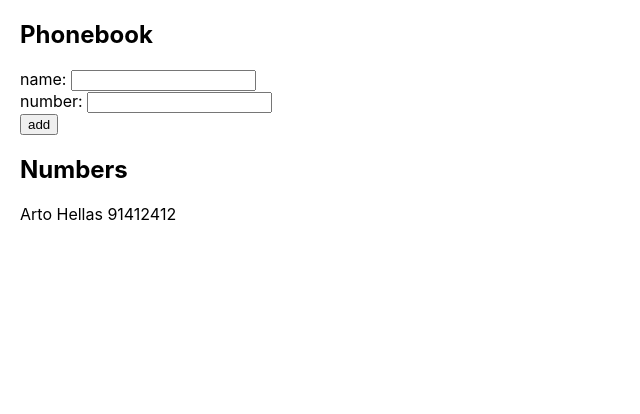
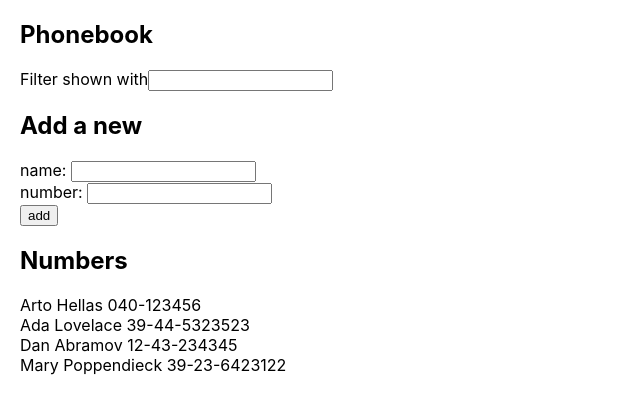
Before and after one commit to frmjar/bootcamp-fullstackopen, a React (Create React App) app in the folder part2/phonebook/: page / in a window 1280 px wide. Shown: the top 414 px of the page, without its empty margins (0-640 px from the left). Built offline with nearby package versions, Linux system fonts and the light colour scheme.

Commit message:
Ejercicio 2.9 Se crea un filtro Ejercicio 2.10 Se extrae el código en compronentes

```diff
--- a/part2/phonebook/src/App.js
+++ b/part2/phonebook/src/App.js
@@ -1,54 +1,32 @@
 import React, {useState} from 'react';
+import {PersonForm} from './components/PersonForm.js';
+import {Persons} from './components/Persons.js';
+import {Filter} from './components/Filter.js';
 import './App.css';
 
 const App = () => {
+
   const [persons, setPersons] = useState([
-    {name: 'Arto Hellas', number:'91412412'},
+    {name: 'Arto Hellas', number: '040-123456'},
+    {name: 'Ada Lovelace', number: '39-44-5323523'},
+    {name: 'Dan Abramov', number: '12-43-234345'},
+    {name: 'Mary Poppendieck', number: '39-23-6423122'},
   ]);
+
   const [newName, setNewName] = useState('');
   const [newNumber, setNewNumber] = useState('');
-
-  const submitHandler = (evt) => {
-    evt.preventDefault();
-    if (!alreadyExist()) {
-      setPersons([...persons, {name: newName, number: newNumber}]);
-      setNewName('');
-      setNewNumber('');
-    }
-  };
-
-  const alreadyExist = () => {
-    const exist = persons.some((person) => person.name === newName);
-    if (exist) alert(`${newName} is already added to phonebook`);
-    return exist;
-  };
-
-  const changeNameHandler = (evt) => {
-    setNewName(evt.target.value);
-  };
-
-  const changeNumberHandler = (evt) => {
-    setNewNumber(evt.target.value);
-  };
+  const [newFilter, setNewFilter] = useState('');
 
   return (
       <div className={'container'}>
         <h2>Phonebook</h2>
-        <form onSubmit={submitHandler}>
-          <div>
-            <label>name: </label>
-            <input onChange={changeNameHandler} value={newName}/>
-          </div>
-          <div>
-            <label>number: </label>
-            <input onChange={changeNumberHandler} value={newNumber}/>
-          </div>
-          <div>
-            <button type="submit">add</button>
-          </div>
-        </form>
+        <Filter newFilter={newFilter} setNewFilter={setNewFilter}/>
+        <h2>Add a new</h2>
+        <PersonForm persons={persons} setPersons={setPersons} newName={newName}
+                    setNewName={setNewName}
+                    newNumber={newNumber} setNewNumber={setNewNumber}/>
         <h2>Numbers</h2>
-        {persons.map(person => <div key={person.name}>{person.name} {person.number}</div>)}
+        <Persons persons={persons} filter={newFilter}/>
       </div>
   );
 };
--- /dev/null
+++ b/part2/phonebook/src/components/Filter.js
@@ -0,0 +1,13 @@
+export const Filter = ({newFilter, setNewFilter}) => {
+
+  const changeHandler = (evt) => {
+    setNewFilter(evt.target.value);
+  };
+
+  return (
+      <div>
+        <span>Filter shown with</span>
+        <input onChange={changeHandler} value={newFilter}/>
+      </div>
+  );
+};
--- /dev/null
+++ b/part2/phonebook/src/components/PersonForm.js
@@ -0,0 +1,50 @@
+import React from 'react';
+
+export const PersonForm = ({
+  persons,
+  setPersons,
+  newName,
+  setNewName,
+  newNumber,
+  setNewNumber,
+}) => {
+
+  const submitHandler = (evt) => {
+    evt.preventDefault();
+    if (!alreadyExist()) {
+      setPersons([...persons, {name: newName, number: newNumber}]);
+      setNewName('');
+      setNewNumber('');
+    }
+  };
+
+  const alreadyExist = () => {
+    const exist = persons.some((person) => person.name === newName);
+    if (exist) alert(`${newName} is already added to phonebook`);
+    return exist;
+  };
+
+  const changeNameHandler = (evt) => {
+    setNewName(evt.target.value);
+  };
+
+  const changeNumberHandler = (evt) => {
+    setNewNumber(evt.target.value);
+  };
+
+  return (
+      <form onSubmit={submitHandler}>
+        <div>
+          <label>name: </label>
+          <input onChange={changeNameHandler} value={newName}/>
+        </div>
+        <div>
+          <label>number: </label>
+          <input onChange={changeNumberHandler} value={newNumber}/>
+        </div>
+        <div>
+          <button type="submit">add</button>
+        </div>
+      </form>
+  );
+};
--- /dev/null
+++ b/part2/phonebook/src/components/Persons.js
@@ -0,0 +1,14 @@
+import React from 'react';
+
+export const Persons = ({persons, filter}) => {
+  return (
+      persons.filter(
+          person => filter === '' ? true :
+              person.name.toLowerCase().includes(filter.toLowerCase()))
+             .map(person =>
+              <div key={person.name}>{
+                person.name} {person.number}
+              </div>,
+          )
+  );
+};
```
